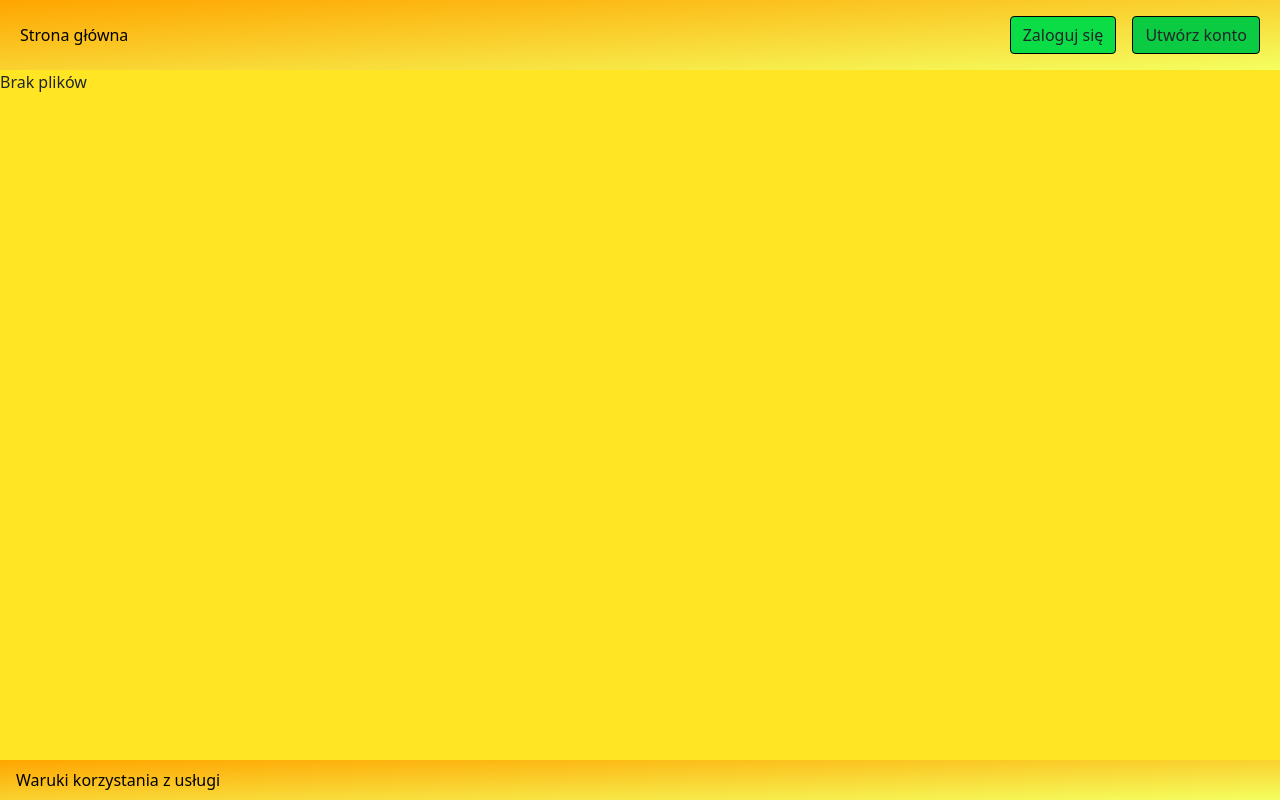
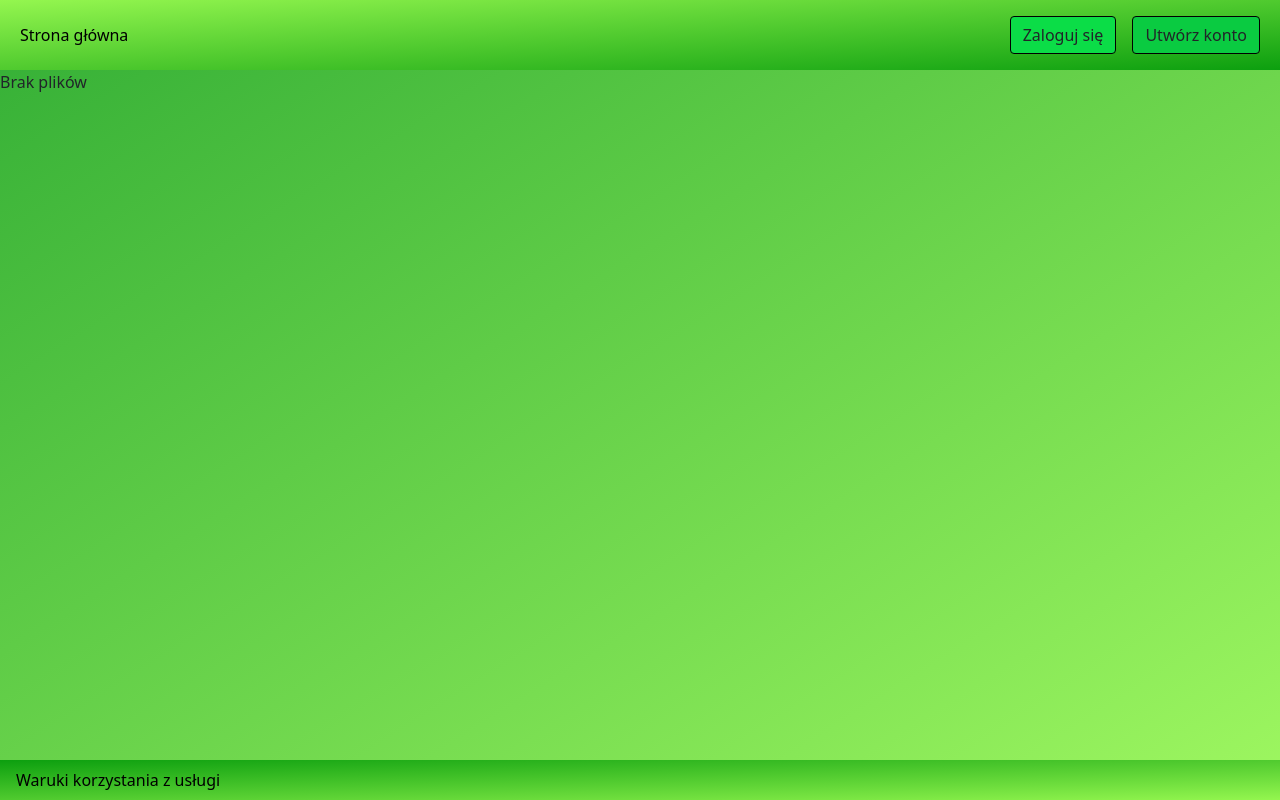
Before and after one commit to Sidixs/inf_med_pro, a Django app: page /files in a window 1280 px wide. Run offline with Django 4.2, Linux system fonts and the light colour scheme; data that the repository does not hold is empty.

Commit message:
Update base.html

```diff
--- a/templates/base.html
+++ b/templates/base.html
@@ -17,7 +17,7 @@
         }
 
         body {
-            background-color: #FFE523;
+            background-image: linear-gradient(to bottom right, rgba(12, 159, 15, 0.84), rgba(148, 246, 79, 0.9));
             -webkit-background-size: cover;
             -moz-background-size: cover;
             background-size: cover;
@@ -25,7 +25,10 @@
         }
 
         .navbar {
-            background-image: linear-gradient(to bottom right, orange, #F4FF60);
+            background-image: linear-gradient(to bottom right, #94f64f, #0c9f0f);
+        }
+        .navbar2 {
+            background-image: linear-gradient(to bottom right, #0c9f0f, #94f64f);
         }
 
         .nav-link,
@@ -159,7 +162,8 @@
   transform: rotateY(180deg);
 }
 .active{
-    background-color: chartreuse;
+    background-image: linear-gradient(to bottom right, #2b9a02, #168803);
+    border-radius: 10px;
 }
     </style>
     <title>{% block title %}My Block{% endblock %}</title>
@@ -210,7 +214,7 @@
     {% block content %}
     {% endblock %}
 
-    <footer class="mt-auto" style="background: linear-gradient(to bottom right, orange, #F4FF60);">
+    <footer class="mt-auto navbar2">
         <ul class="nav justify-content-left">
             <li class="nav-item">
                 <a href="/tos" class="nav-link" style="color: black;n">Waruki korzystania z usługi</a>
```
